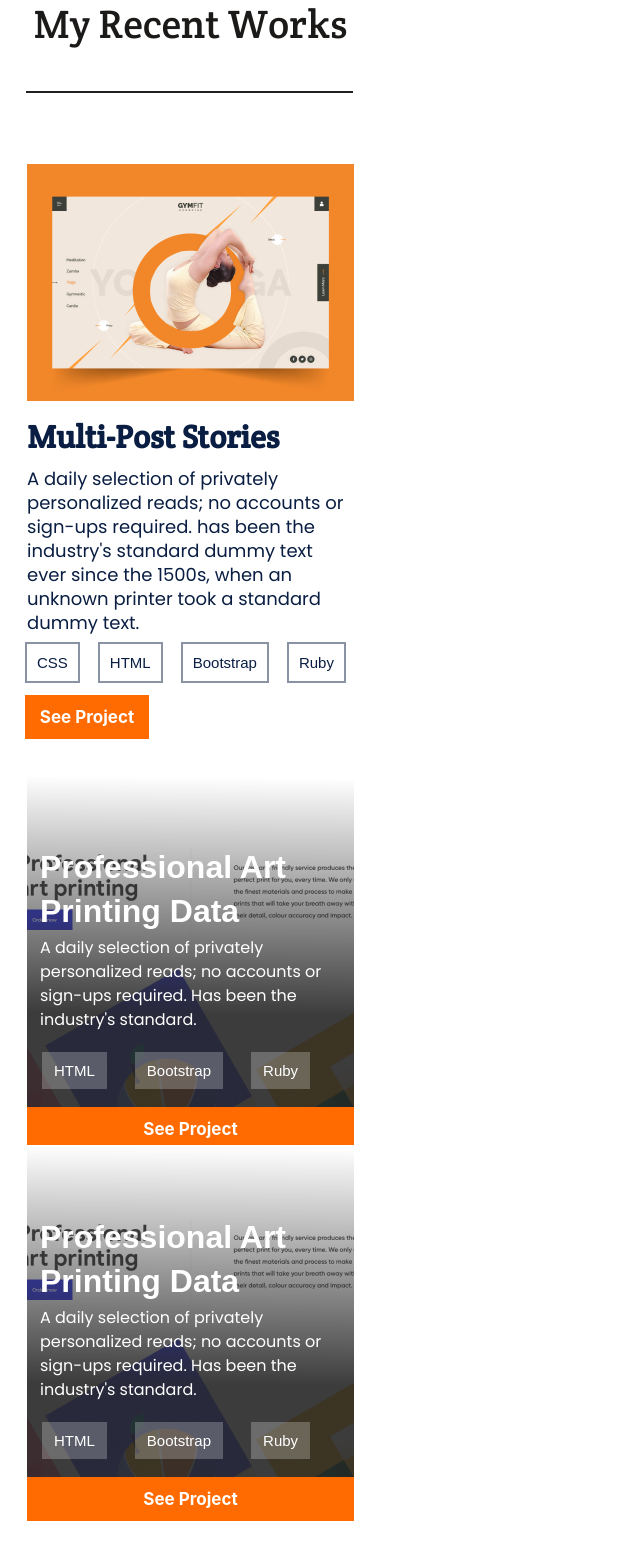
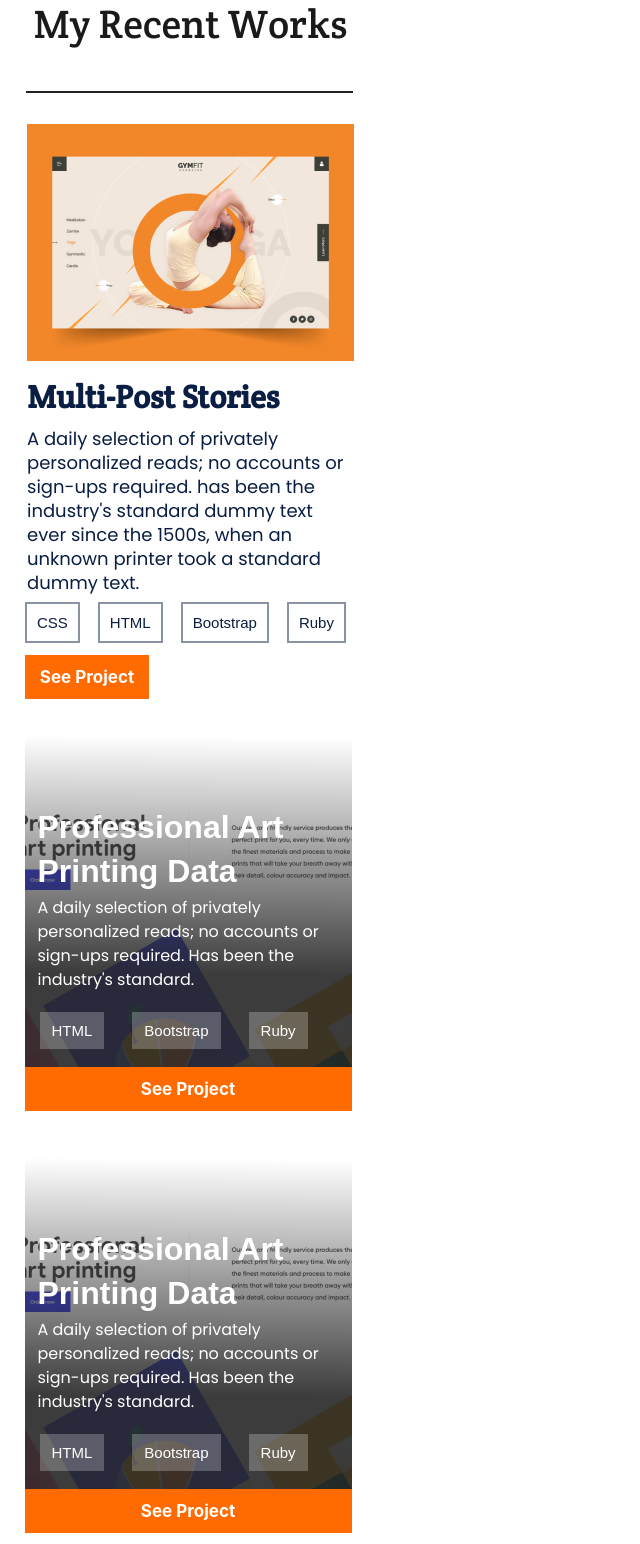
Before and after one commit to pushkar1995/portfolio-website1.0, a plain HTML site: page index.html in a window 1280 px wide. Shown: the part 920-2464 px from the top of the page, without its empty margins (0-640 px from the left). Drawn offline with Linux system fonts and the light colour scheme; a web font is replaced by a local one.

Commit message:
Fix some styles

```diff
--- a/index.html
+++ b/index.html
@@ -94,27 +94,6 @@
 
         <!-- General Cards Part -->
         <div class="general-card-container">
-            <!-- General Card -->
-            <div class="general-card-one">
-                <h3 class="printingDataHeading">Professional Art Printing Data</h3>
-                <p class="text-segment">
-                    A daily selection of privately personalized reads; no accounts or
-                    sign-ups required. Has been the industry's standard.
-                </p>
-                <ul class="builtWith">
-                    <li>
-                        <button class="buttonOfTechStack">HTML</button>
-                    </li>
-                    <li>
-                        <button class="buttonOfTechStack">Bootstrap</button>
-                    </li>
-                    <li>
-                        <button class="buttonOfTechStack">Ruby</button>
-                    </li>
-                </ul>
-                <button class="general-card-button">See Project</button>
-            </div>
-
             <!-- General Card -->
             <div class="general-card-one">
                 <h3 class="printingDataHeading">Professional Art Printing Data</h3>
@@ -253,7 +232,7 @@
                 hesitate to contact me.
             </p>
             <div>
-                <button class="resume-button">Get My Resume</button>
+                <button class="resume-button">Get my Resume</button>
             </div>
             <div class="secondBackgroundImage"></div>
             <hr class="aboutme-sectionline">
--- a/style.css
+++ b/style.css
@@ -112,16 +112,10 @@ li {
 
 .top-card-container {
   margin-top: 10px;
-  justify-items: centre;
   display: grid;
   grid-template-columns: 100%;
-  width: 100%;
   grid-template-rows: 250px repeat(3, auto);
   min-height: 90px;
-}
-
-.topcard-body {
-  margin-top: 40px;
 }
 
 .myRecentWorksHeading {
@@ -234,7 +228,6 @@ li {
   justify-items: center;
   grid-template-rows: repeat(6, 370px);
   grid-template-columns: 100px;
-  width: 100px;
   margin-left: 138px;
 }
 
@@ -247,7 +240,6 @@ li {
   height: 372px;
   width: 327px;
   gap: 10px;
-  margin-left: 5px;
 }
 
 .general-card-two {
@@ -255,11 +247,10 @@ li {
   background-repeat: no-repeat;
   display: flex;
   flex-direction: column;
-  margin-top: 68px;
+  margin-top: 88px;
   height: 372px;
   width: 327px;
   gap: 10px;
-  margin-left: 5px;
 }
 
 .general-card-three {
@@ -270,7 +261,6 @@ li {
   margin-top: 113px;
   height: 372px;
   width: 327px;
-  margin-left: 5px;
   gap: 10px;
 }
 
@@ -282,7 +272,6 @@ li {
   margin-top: 157px;
   height: 372px;
   width: 327px;
-  margin-left: 5px;
   gap: 10px;
 }
 
@@ -294,7 +283,6 @@ li {
   margin-top: 202px;
   height: 372px;
   width: 327px;
-  margin-left: 5px;
   gap: 10px;
 }
 
@@ -306,7 +294,6 @@ li {
   margin-top: 247px;
   height: 372px;
   width: 327px;
-  margin-left: 5px;
   gap: 10px;
 }
 
@@ -383,13 +370,12 @@ li {
 
 .aboutme-container {
   display: flex;
-  width: 382px;
   height: 100%;
   background-color: #1c1a19;
   flex-direction: column;
   padding-top: 120px;
   position: relative;
-  margin-top: 150px;
+  margin-top: 375px;
   background-repeat: no-repeat;
   margin-left: -2px;
 }
```
